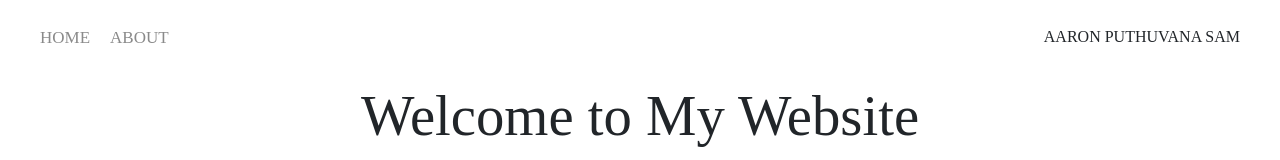
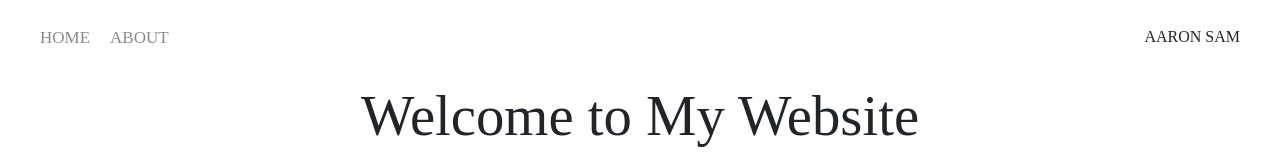
Before and after one commit to aaron-creator/aaron-creator.github.io, a plain HTML site: page index.html in a window 1280 px wide. Shown: the top 160 px of the page. Drawn offline with nearby package versions, Linux system fonts and the light colour scheme; a web font is replaced by a local one.

Commit message:
name updated.

```diff
--- a/index.html
+++ b/index.html
@@ -27,7 +27,7 @@
 
         <div class="right-side">
           <div class="brand">
-            AARON PUTHUVANA SAM
+            AARON SAM
           </div>
         </div>
       </div>
```
